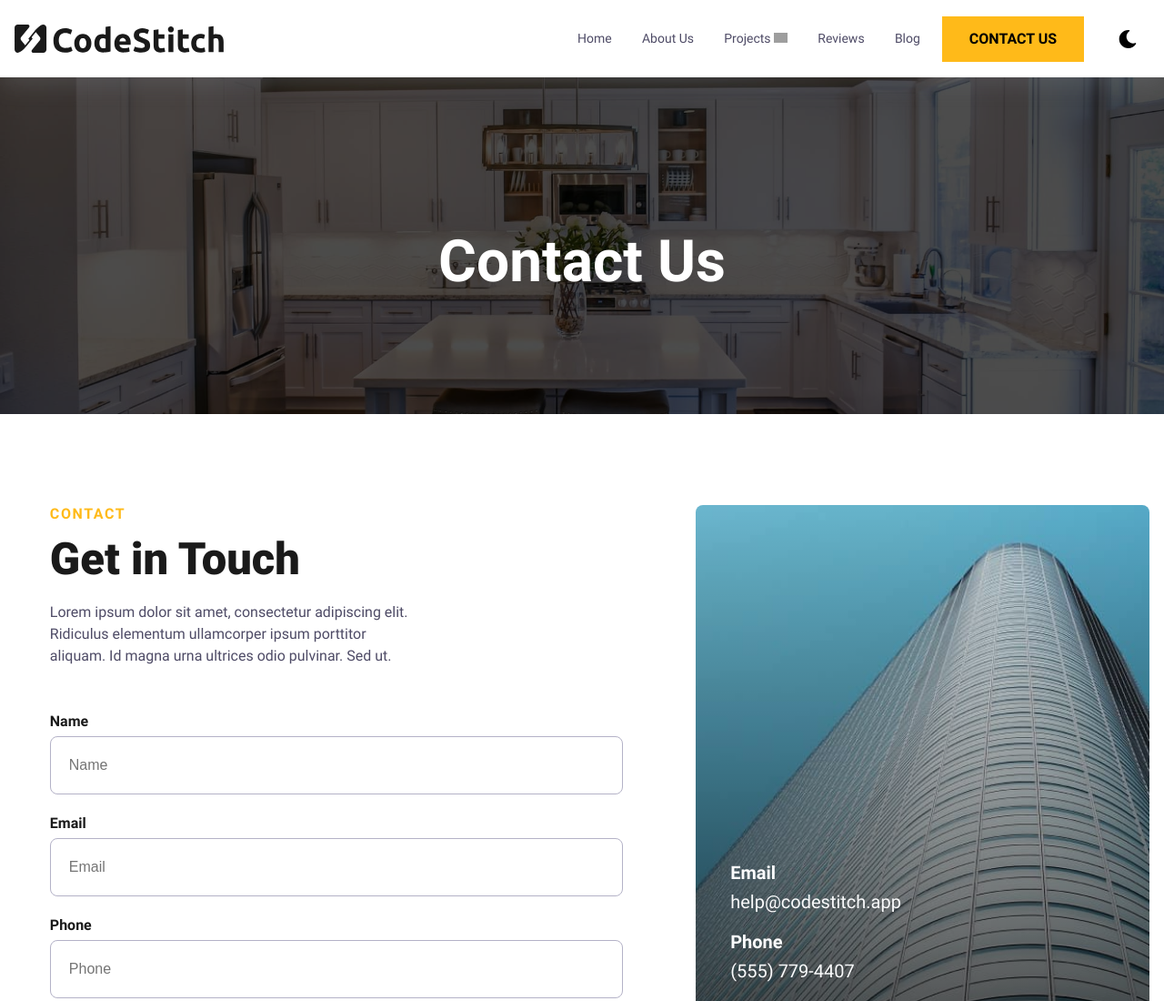
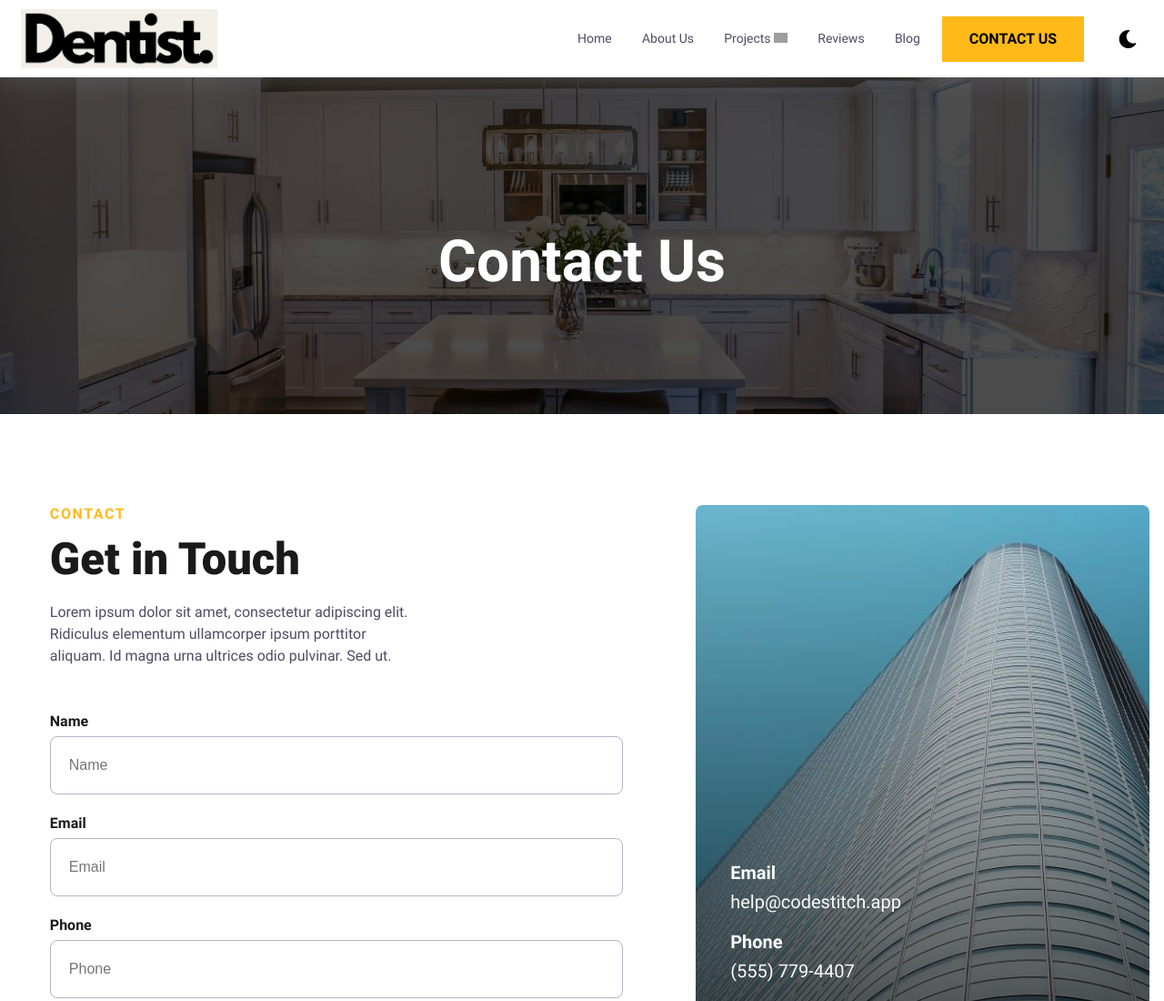
Before and after one commit to aksharsides/dentist-demo, an Eleventy site: page src/content/pages/contact.html in a window 1280 px wide. Shown: the top 1100 px of the page at 91% size. Built offline with nearby package versions, Linux system fonts and the light colour scheme; Eleventy itself is replaced by a stand-in of ours; files that its build step writes are made by us from their sources; grey boxes are pictures that could not be loaded; what @codestitchofficial/eleventy-plugin-sharp-images would draw is missing.

Commit message:
Logo changed

```diff
--- a/src/_includes/components/header.html
+++ b/src/_includes/components/header.html
@@ -6,7 +6,7 @@
     <div class="cs-container">
         <!--Nav Logo-->
         <a href="/" class="cs-logo" aria-label="back to home" tabindex="2">
-            <img src="/assets/svgs/logo-black.svg" alt="" width="210" height="29" aria-hidden="true" decoding="async">
+            <img src="/assets/images/dentist-logo.png" alt="" width="210" height="29" aria-hidden="true" decoding="async">
         </a>
         <!--Navigation List-->
         <nav class="cs-nav" role="navigation">
```
Also changed, not shown: src/assets/images/dentist-logo.png (added), 3 other files.
